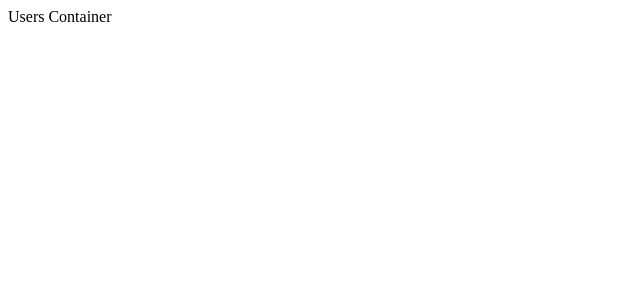
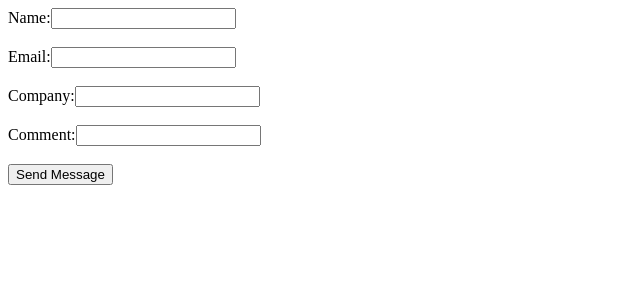
Before and after one commit to braddope10/BradShowpage, a React (Create React App) app in the folder frontend/showpage-client/: page / in a window 1280 px wide. Shown: the top 300 px of the page, without its empty margins (0-640 px from the left). Built offline with nearby package versions, Linux system fonts and the light colour scheme; no server answers.

Commit message:
created an event handler that also sets the state with the correct value that the user enters

```diff
--- a/frontend/showpage-client/src/components/UsersContainer.js
+++ b/frontend/showpage-client/src/components/UsersContainer.js
@@ -3,6 +3,7 @@
 import React, { Component } from 'react'
 import { connect } from 'react-redux'
 import { fetchUsers } from '../actions/usersActions'
+import UsersForm from './UsersForm'
 
 class UsersContainer extends Component {
     componentDidMount() {
@@ -11,7 +12,7 @@ class UsersContainer extends Component {
     render() {
         return (
             <div>
-                Users Container
+                <UsersForm />
             </div>
         )
     }
--- a/frontend/showpage-client/src/components/UsersForm.js
+++ b/frontend/showpage-client/src/components/UsersForm.js
@@ -9,13 +9,45 @@ class UsersForm extends Component {
         comment: ''
     }
 
+    handleChange = e => {
+        const { name, value } = e.target
+
+        this.setState({
+            [name]: value
+        })
+    }
+
     render() {
         return (
-            <div>
+            <form>
+                <label>Name:</label>
+                <input type='text' value={this.state.name} onChange={this.handleChange} name="name" />
 
-            </div>
+                <br />
+                <br />
+
+                <label>Email:</label>
+                <input type='text' value={this.state.email} onChange={this.handleChange} name="email" />
+
+                <br />
+                <br />
+
+                <label>Company:</label>
+                <input type='text' value={this.state.company} onChange={this.handleChange} name="company" />
+
+                <br />
+                <br />
+
+                <label>Comment:</label>
+                <input type='text' value={this.state.comment} onChange={this.handleChange} name="comment" />
+
+                <br />
+                <br />
+
+                <input type="submit" value="Send Message" />
+            </form>
         )
     }
 }
 
-export default UsersForm
+export default UsersForm;
```
